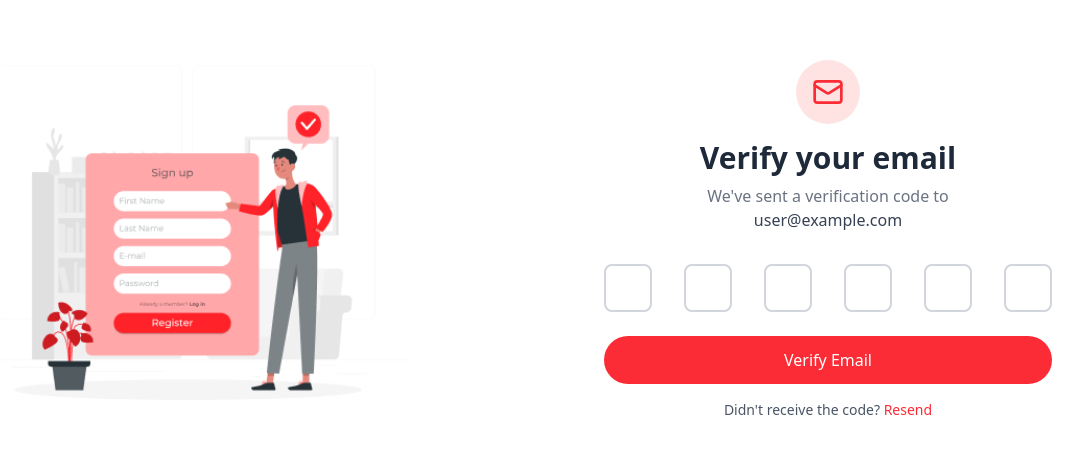
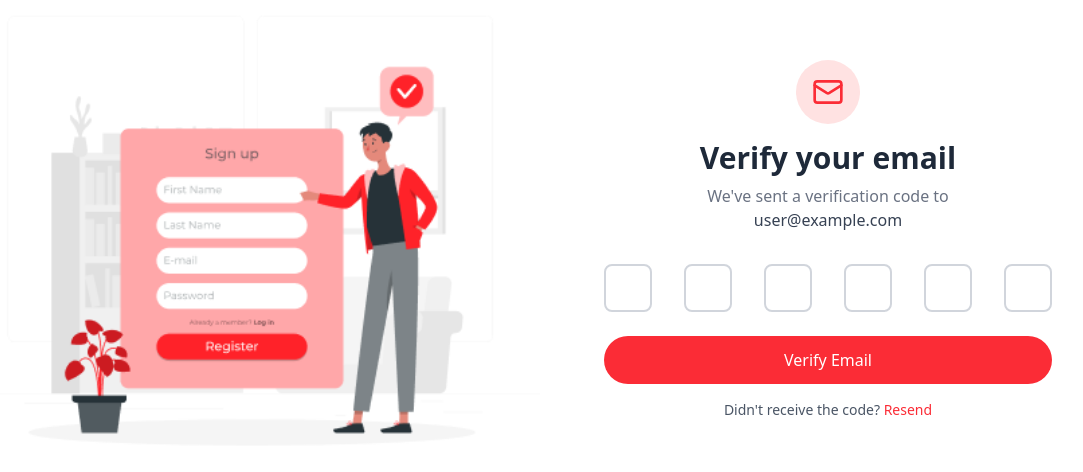
Before and after one commit to ABID066/departure-away, a Next.js app: page /signUp/verify in a window 1280 px wide. Shown: the part 160-632 px from the top of the page, without its empty margins (132-1215 px from the left). Built offline with nearby package versions, Linux system fonts and the light colour scheme.

Commit message:
image update

```diff
--- a/app/signUp/page.jsx
+++ b/app/signUp/page.jsx
@@ -125,7 +125,7 @@ export default function Page() {
               alt="Sign up illustration"
               width={700}
               height={700}
-              className="max-w-auto"
+              className="max-w-xl object-contain"
           />
         </div>
 
--- a/app/signUp/verify/page.jsx
+++ b/app/signUp/verify/page.jsx
@@ -2,9 +2,8 @@
 
 import React, { useState, useEffect, useRef } from "react";
 import Image from "next/image";
-import Link from "next/link";
-import { useRouter, useSearchParams } from "next/navigation";
-import { Mail, CheckCircle, XCircle, ArrowLeft } from "lucide-react";
+import { useRouter} from "next/navigation";
+import { Mail, CheckCircle, XCircle} from "lucide-react";
 
 export default function VerifyPage() {
     const router = useRouter();
@@ -16,7 +15,6 @@ export default function VerifyPage() {
 
     // Get email from localStorage on component mount
     useEffect(() => {
-        // In a real app, you'd likely get this from a more secure source like session
         const savedEmail = localStorage.getItem("userEmail") || "user@example.com";
         setEmail(savedEmail);
     }, []);
@@ -65,7 +63,7 @@ export default function VerifyPage() {
             setIsVerified(true);
             setError("");
 
-            // In a real app, you would make an API call here to verify the OTP
+            // API call here to verify the OTP
             // If successful, redirect after showing success message
             setTimeout(() => {
                 router.push("/dashboard"); // Redirect to dashboard or home page
@@ -84,7 +82,7 @@ export default function VerifyPage() {
         // Focus on the first input
         inputRefs.current[0].focus();
 
-        // In real app: API call to resend verification code
+        // API call to resend verification code
         alert("New verification code sent to your email");
     };
 
@@ -98,7 +96,7 @@ export default function VerifyPage() {
                         alt="Sign up illustration"
                         width={700}
                         height={700}
-                        className="max-w-auto"
+                        className="max-w-xl object-contain"
                     />
                 </div>
             </div>
```
